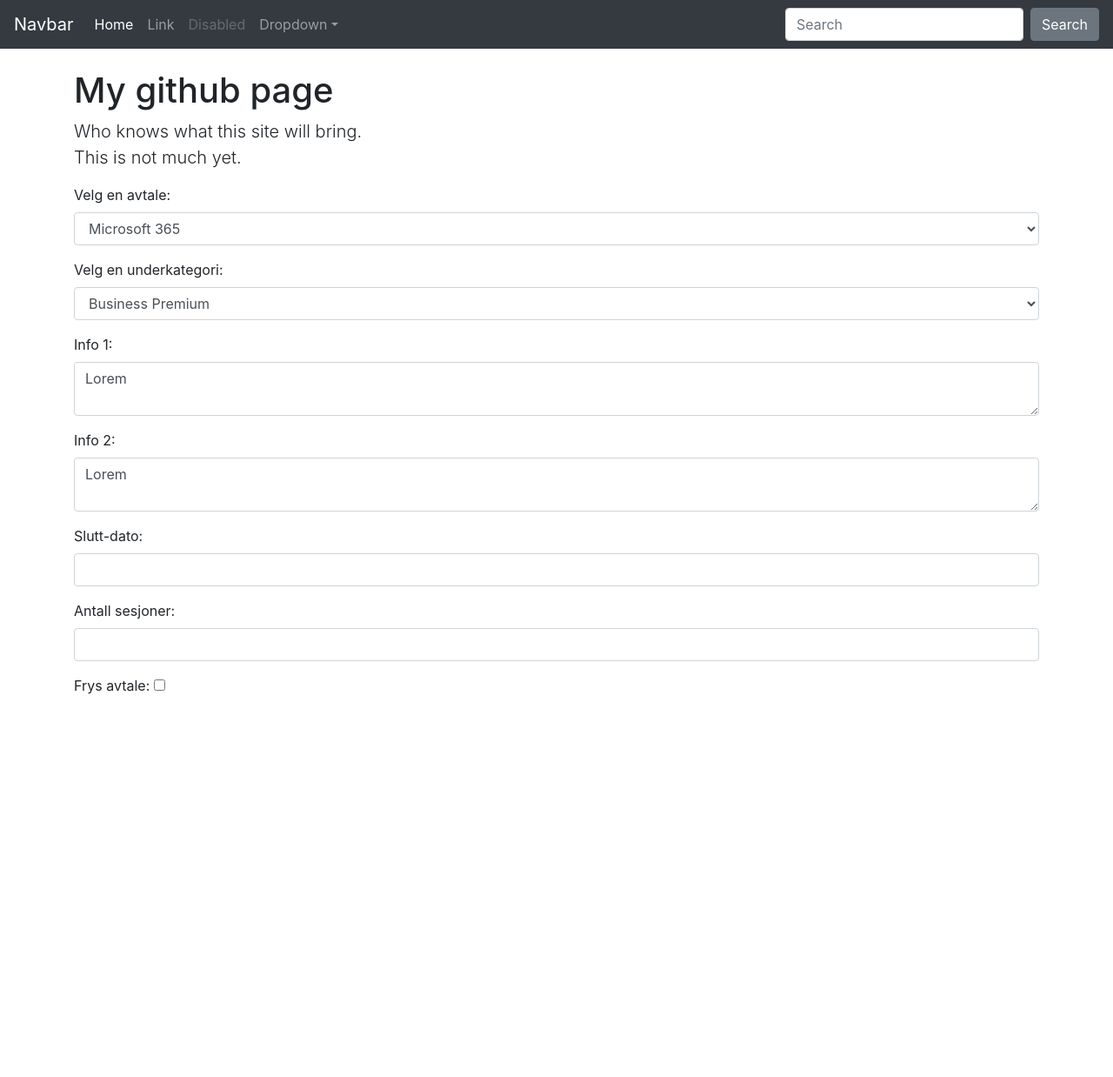
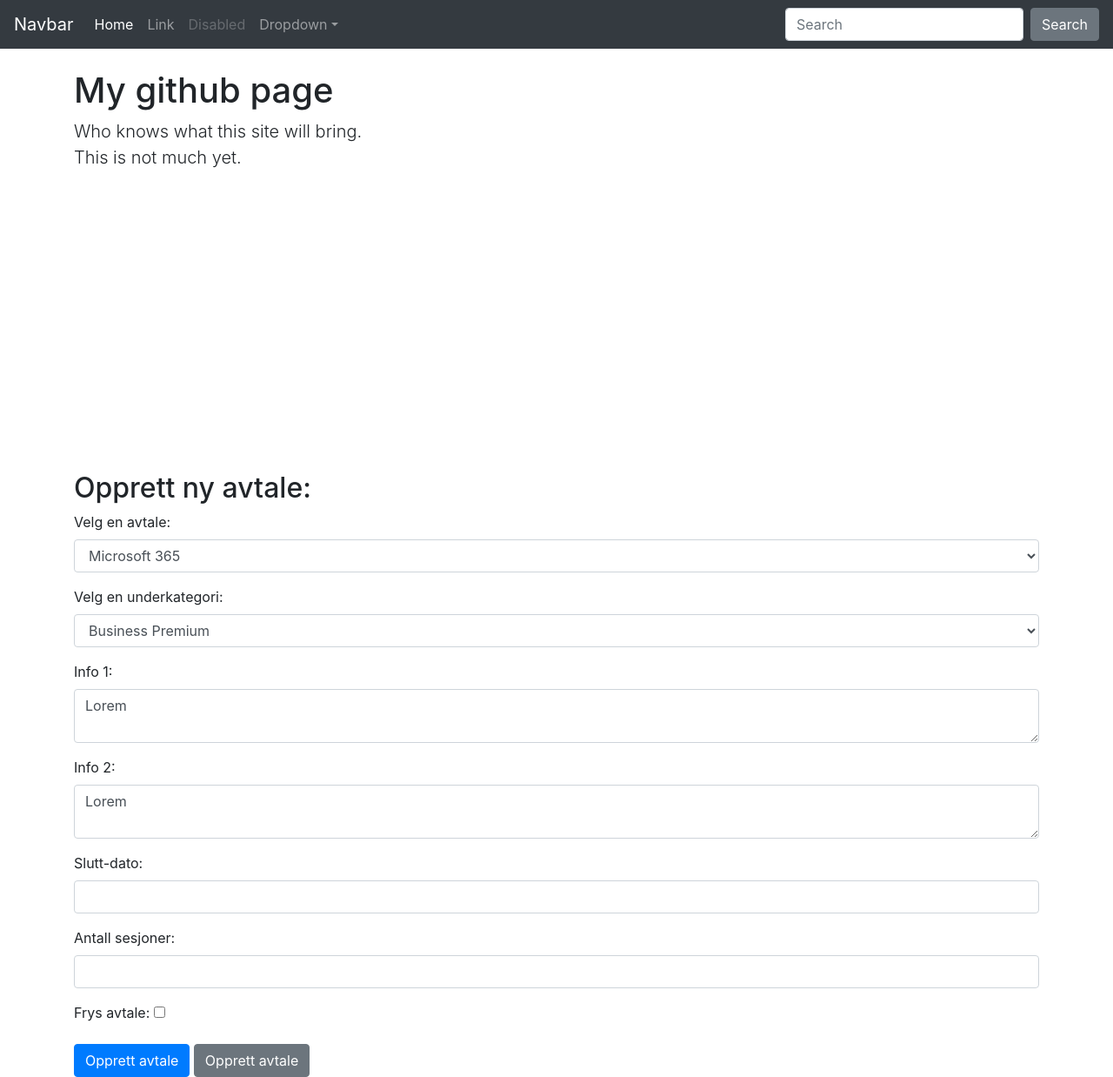
Before and after one commit to soteland/soteland.github.io, a plain HTML site: page index.html in a window 1280 px wide. Shown: the whole page at 87% size. Before the commit the page ends 824 px from the top, so only its background shows below. Drawn offline with nearby package versions, Linux system fonts and the light colour scheme.

Commit message:
Update index.html

```diff
--- a/index.html
+++ b/index.html
@@ -89,7 +89,8 @@
     <div class="col">
       <h1>My github page</h1>
 
-      <p class="lead">Who knows what this site will bring.<br> This is not much yet.</p>
+      <p class="lead">Who knows what this site will bring.<br> This is not much yet.<br><br><br><br><br><br><br><br><br><br><br><br></p>
+      <h2>Opprett ny avtale:</h2>
       <form class="">
 
         <div class="form-group">
@@ -133,6 +134,10 @@
           <label for="sdfsf">Frys avtale:</label>
           <input type="checkbox" value="Frys avtalen" />
         </div>
+
+          <input class="btn btn-primary" type="submit" value="Opprett avtale" />
+
+          <input class="btn btn-secondary" type="submit" value="Opprett avtale" />
       </form>
     </div>
   </div>
```
